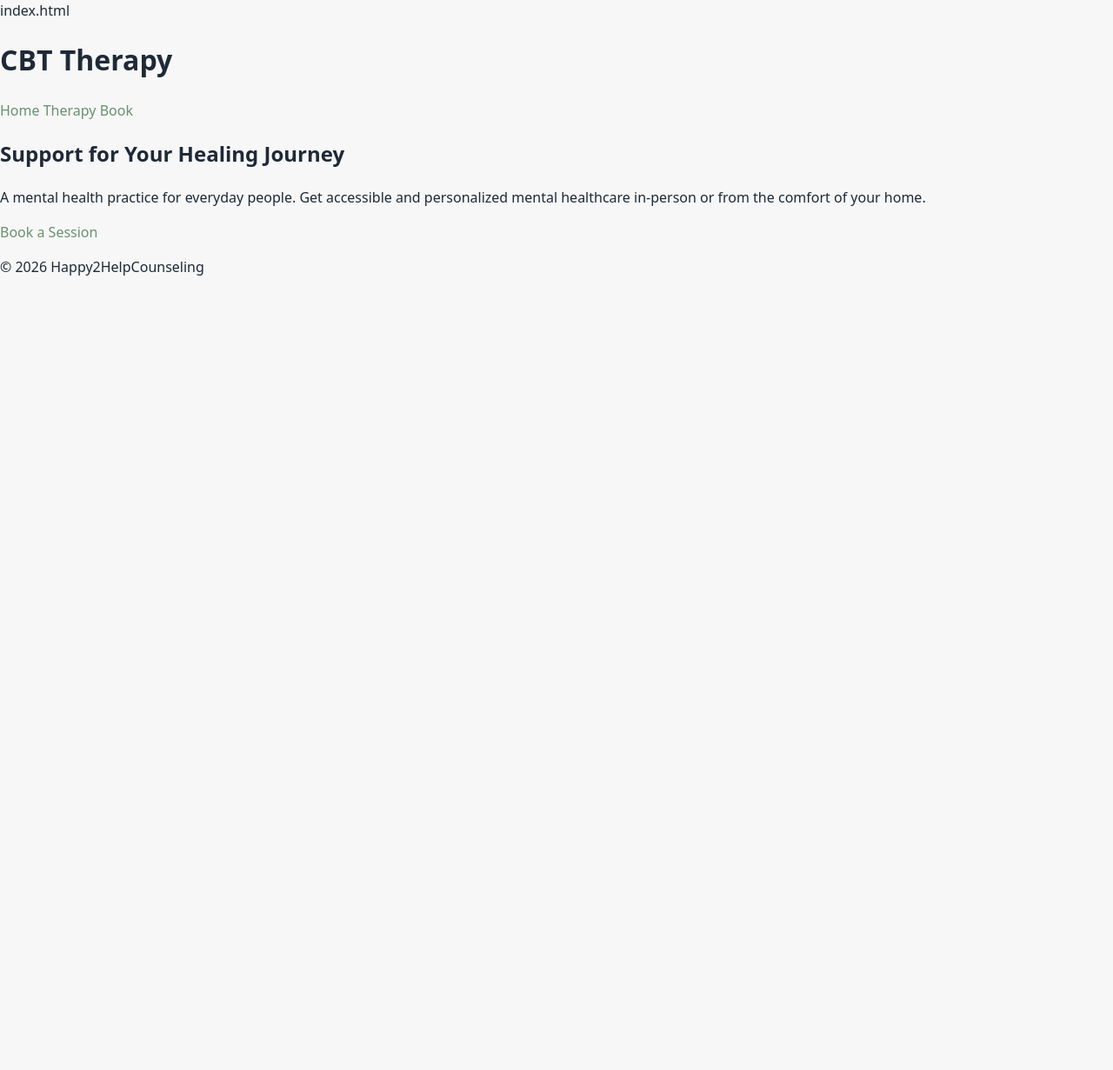
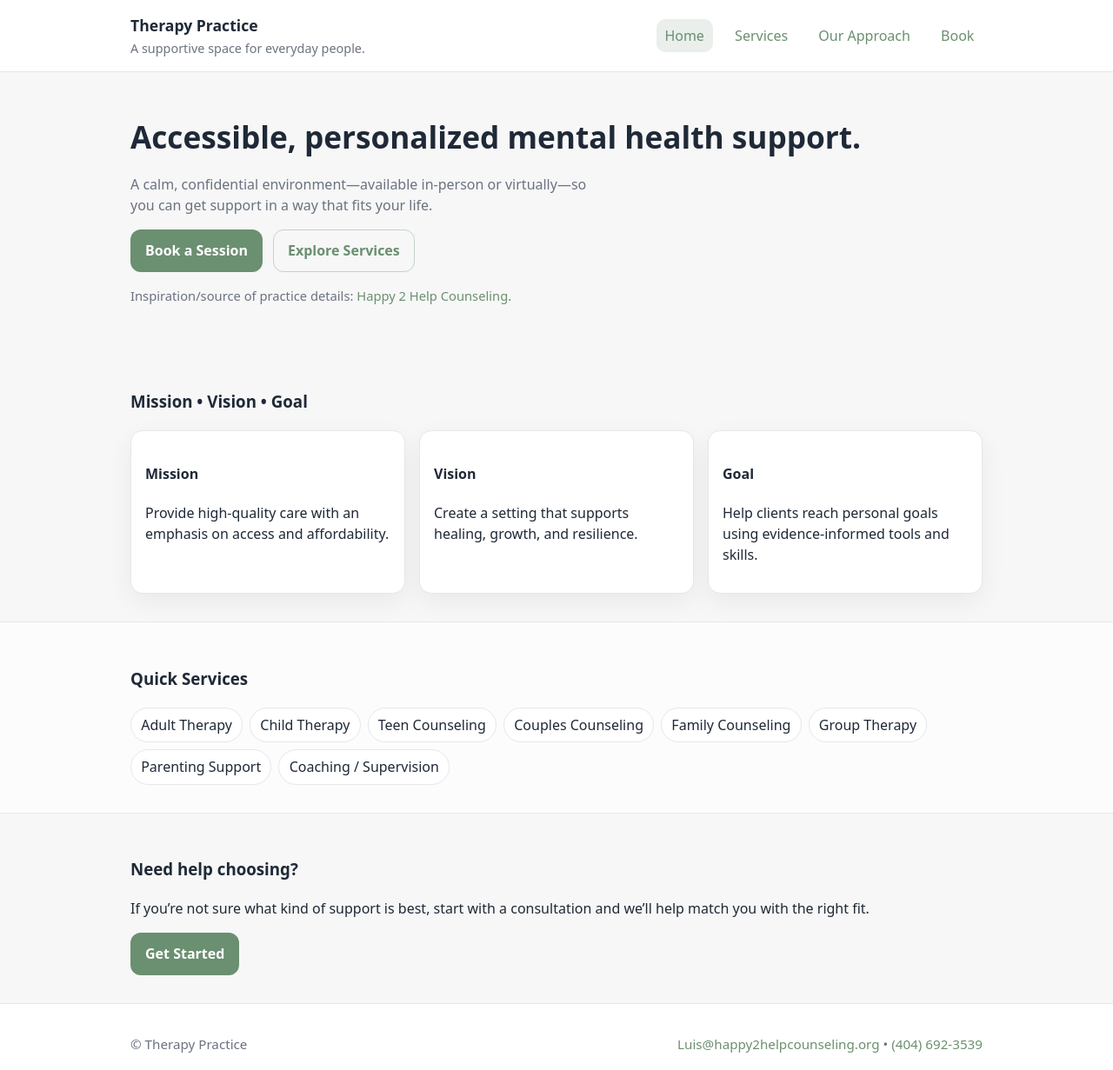
Before and after one commit to cainaanruiz-ui/cainaanruiz-ui.github.io, a plain HTML site: page index.html in a window 1280 px wide. Shown: the whole page at 87% size. Before the commit the page ends 800 px from the top, so only its background shows below. Drawn offline with Linux system fonts and the light colour scheme.

Commit message:
Update index.html

```diff
--- a/index.html
+++ b/index.html
@@ -1,37 +1,108 @@
-index.html
 <!DOCTYPE html>
 <html lang="en">
 <head>
   <meta charset="UTF-8" />
-  <title>Happy 2 Help Counseling</title>
+  <meta name="viewport" content="width=device-width, initial-scale=1" />
+  <title>Therapy Practice</title>
   <link rel="stylesheet" href="style.css" />
+  <script defer src="script.js"></script>
 </head>
 <body>
+  <a class="skip-link" href="#main">Skip to content</a>
 
-<header>
-  <h1>CBT Therapy</h1>
-  <nav>
-    <a href="index.html">Home</a>
-    <a href="services.html">Therapy</a>
+  <header class="site-header">
+    <div class="container header-row">
+      <div class="brand">
+        <h1 class="site-title">Therapy Practice</h1>
+        <p class="site-subtitle">A supportive space for everyday people.</p>
+      </div>
+
+      <button class="menu-btn" type="button" aria-expanded="false" aria-controls="site-nav">
+        Menu
+      </button>
+
+      <nav id="site-nav" class="site-nav" aria-label="Primary">
+        <a href="index.html" aria-current="page">Home</a>
+        <a href="services.html">Services</a>
+        <a href="our-approach.html">Our Approach</a>
         <a href="contact.html">Book</a>
       </nav>
+    </div>
   </header>
 
-<main>
-  <section>
-    <h2>Support for Your Healing Journey</h2>
+  <main id="main">
+    <section class="hero">
+      <div class="container">
+        <h2 class="hero-title">Accessible, personalized mental health support.</h2>
+        <p class="hero-text">
+          A calm, confidential environment—available in-person or virtually—so you can get support in a way that fits your life.
+        </p>
+        <div class="hero-actions">
+          <a class="button" href="contact.html">Book a Session</a>
+          <a class="button button-ghost" href="services.html">Explore Services</a>
+        </div>
+
+        <p class="small-note">
+          Inspiration/source of practice details: <a href="https://www.happy2helpcounseling.org/" target="_blank" rel="noreferrer">Happy 2 Help Counseling</a>.
+        </p>
+      </div>
+    </section>
+
+    <section class="section">
+      <div class="container">
+        <h3>Mission • Vision • Goal</h3>
+        <div class="cards">
+          <article class="card">
+            <h4>Mission</h4>
+            <p>Provide high-quality care with an emphasis on access and affordability.</p>
+          </article>
+          <article class="card">
+            <h4>Vision</h4>
+            <p>Create a setting that supports healing, growth, and resilience.</p>
+          </article>
+          <article class="card">
+            <h4>Goal</h4>
+            <p>Help clients reach personal goals using evidence-informed tools and skills.</p>
+          </article>
+        </div>
+      </div>
+    </section>
+
+    <section class="section section-muted">
+      <div class="container">
+        <h3>Quick Services</h3>
+        <ul class="pill-list">
+          <li>Adult Therapy</li>
+          <li>Child Therapy</li>
+          <li>Teen Counseling</li>
+          <li>Couples Counseling</li>
+          <li>Family Counseling</li>
+          <li>Group Therapy</li>
+          <li>Parenting Support</li>
+          <li>Coaching / Supervision</li>
+        </ul>
+      </div>
+    </section>
+
+    <section class="section">
+      <div class="container">
+        <h3>Need help choosing?</h3>
         <p>
-      A mental health practice for everyday people.
-Get accessible and personalized mental healthcare in-person or from the comfort of your home.
+          If you’re not sure what kind of support is best, start with a consultation and we’ll help match you with the right fit.
         </p>
-
-    <a href="contact.html">Book a Session</a>
+        <a class="button" href="contact.html">Get Started</a>
+      </div>
     </section>
   </main>
 
-<footer>
-  <p>© 2026 Happy2HelpCounseling</p>
+  <footer class="site-footer">
+  <div class="container footer-row">
+    <p>© <span id="year"></span> Therapy Practice</p>
+    <p>
+      <a href="mailto:Luis@happy2helpcounseling.org">Luis@happy2helpcounseling.org</a> •
+      <a href="tel:14046923539">(404) 692-3539</a>
+    </p>
+  </div>
 </footer>
-
 </body>
 </html>
```
Lines whose indentation alone changed are shown as unchanged.
